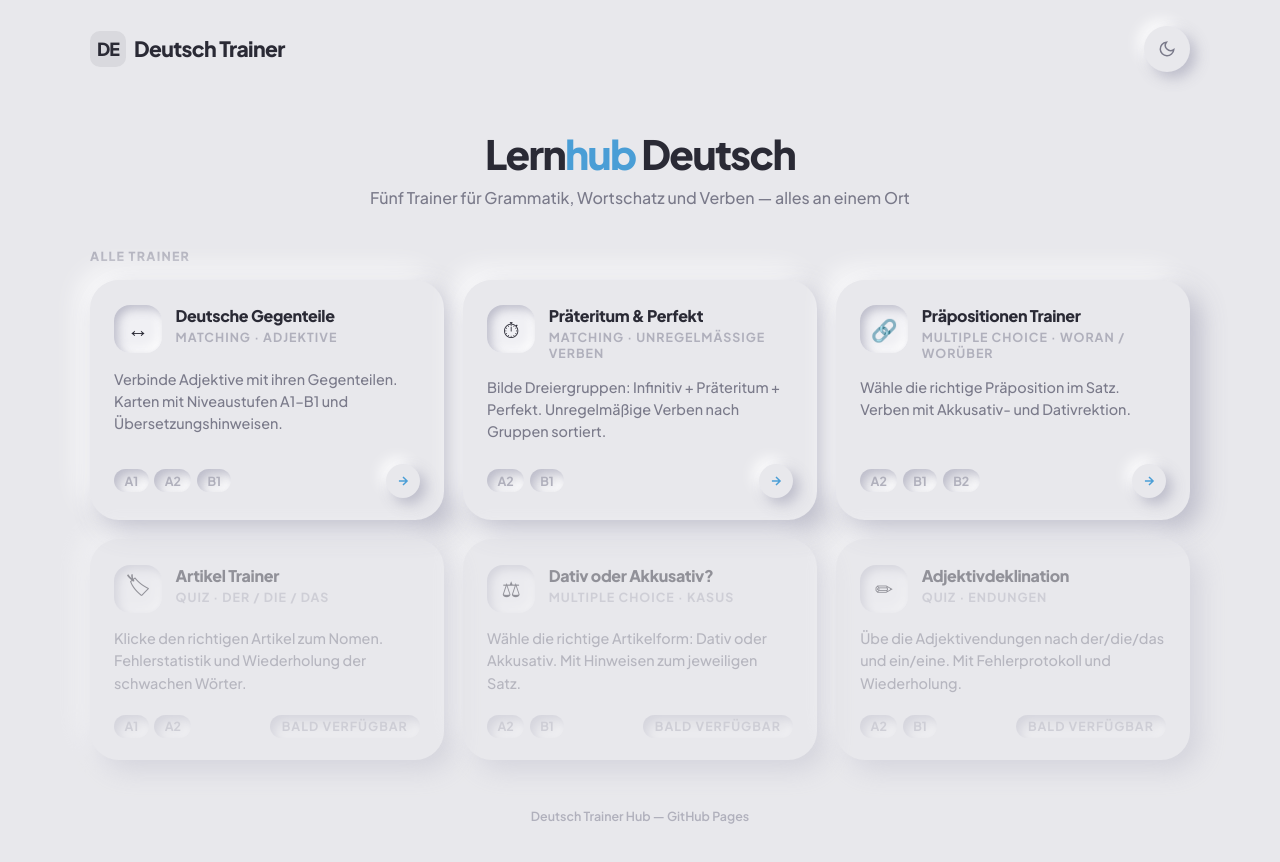
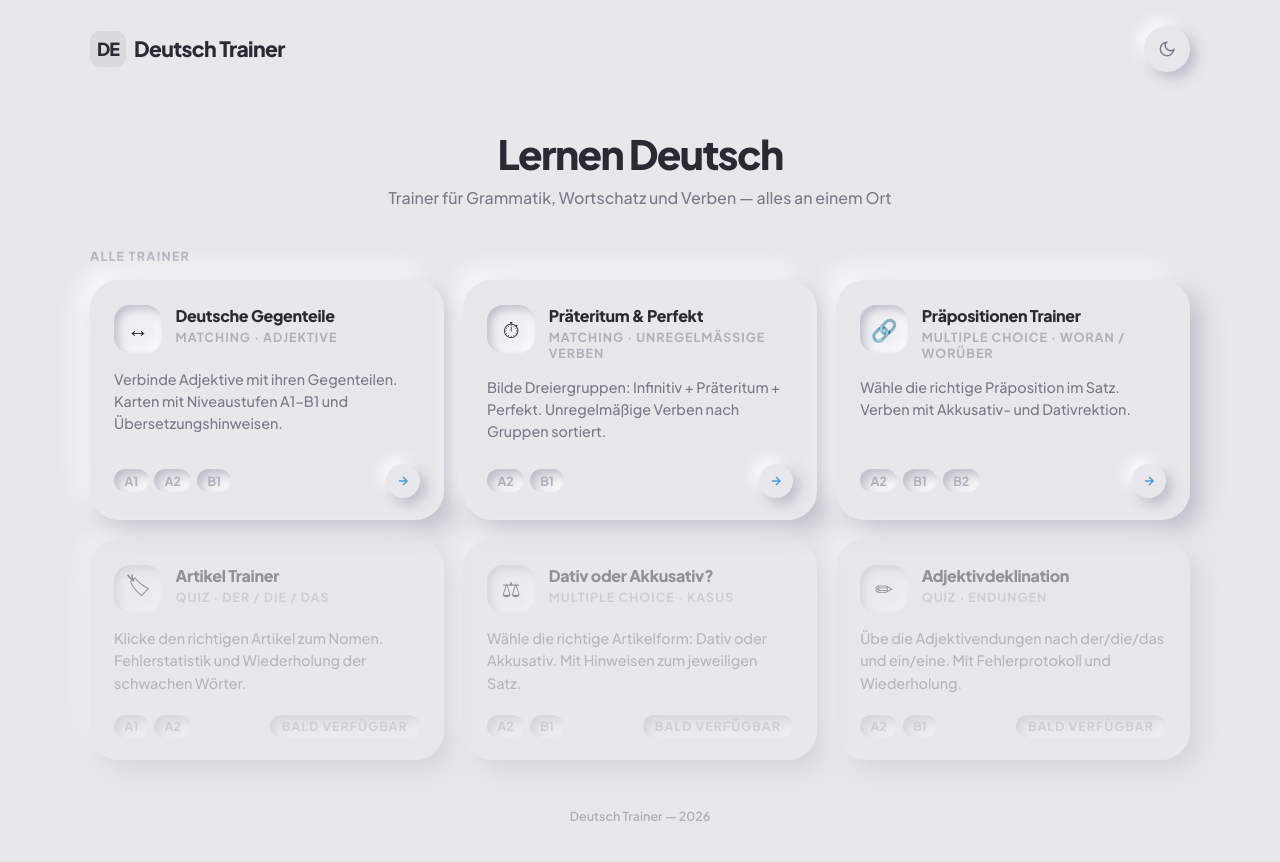
Before and after one commit to franklingothic14/lernen, a plain HTML site: page index.html in a window 1280 px wide. Drawn offline with Linux system fonts and the light colour scheme.

Commit message:
text-upd

```diff
--- a/index.html
+++ b/index.html
@@ -3,7 +3,7 @@
 <head>
   <meta charset="UTF-8" />
   <meta name="viewport" content="width=device-width, initial-scale=1.0" />
-  <title>Deutsch Trainer Hub</title>
+  <title>Deutsch Trainer</title>
   <link rel="preconnect" href="https://fonts.googleapis.com">
   <link rel="preconnect" href="https://fonts.gstatic.com" crossorigin>
   <link href="https://fonts.googleapis.com/css2?family=Plus+Jakarta+Sans:wght@400;500;600;700;800&display=swap" rel="stylesheet">
@@ -256,8 +256,8 @@
   </header>
 
   <div class="hero">
-    <h1 class="hero-title">Lern<span>hub</span> Deutsch</h1>
-    <p class="hero-sub">Fünf Trainer für Grammatik, Wortschatz und Verben — alles an einem Ort</p>
+    <h1 class="hero-title">Lernen</span> Deutsch</h1>
+    <p class="hero-sub">Trainer für Grammatik, Wortschatz und Verben — alles an einem Ort</p>
   </div>
 
   <p class="section-label">Alle Trainer</p>
@@ -382,7 +382,7 @@
   </div>
 
   <footer class="hub-footer">
-    <p>Deutsch Trainer Hub &mdash; GitHub Pages</p>
+    <p>Deutsch Trainer &mdash; 2026</p>
   </footer>
 
 </div>
```
